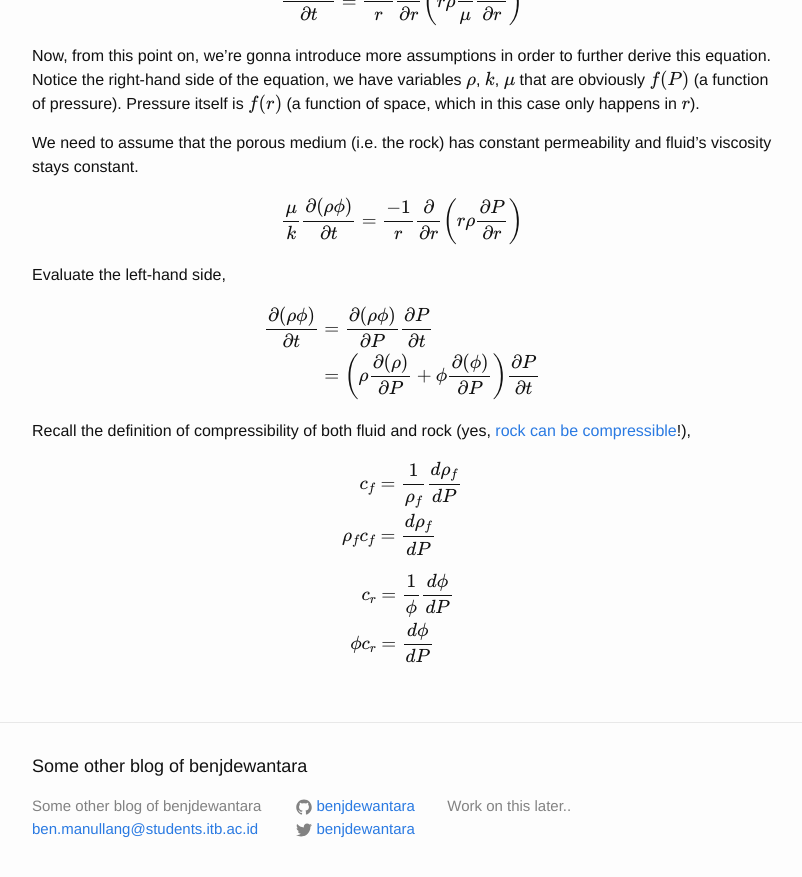
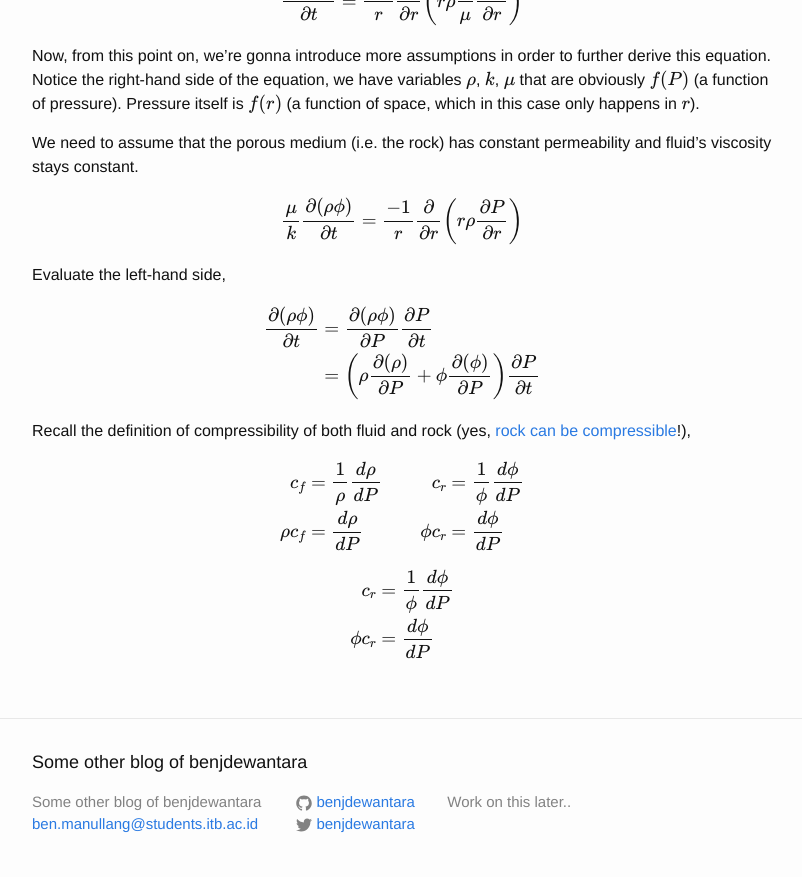
Before and after one commit to benjdewantara/benjdewantara.github.io, a Jekyll site: the page built from _posts/2016-02-16-review-res-eng-derivation-of-diffusivity-equation-pt-2.md, in a window 1280 px wide and 900 px high, scrolled down 689 px. Shown: the top 877 px of the window, without its empty margins (238-1040 px from the left). Built offline with Jekyll 4.4.1, drawn with Linux system fonts in a browser that asks for light colours; formulas are drawn with MathJax 3; comment, search, counter and statistics services are not loaded.

Commit message:
Added a new post

```diff
--- a/_posts/2016-02-16-review-res-eng-derivation-of-diffusivity-equation-pt-2.md
+++ b/_posts/2016-02-16-review-res-eng-derivation-of-diffusivity-equation-pt-2.md
@@ -47,8 +47,10 @@ Recall the definition of compressibility of both fluid and rock (yes, [rock can
 $$
 \begin{align}
 
-c_f &= \frac{1}{\rho_f} \frac{d\rho_f}{dP} \\
-\rho_f c_f &= \frac{d\rho_f}{dP}
+c_f &= \frac{1}{\rho} \frac{d\rho}{dP} &
+c_r &= \frac{1}{\phi} \frac{d\phi}{dP}\\
+\rho c_f &= \frac{d\rho}{dP} &
+\phi c_r &= \frac{d\phi}{dP}
 
 \end{align}
 $$
```
